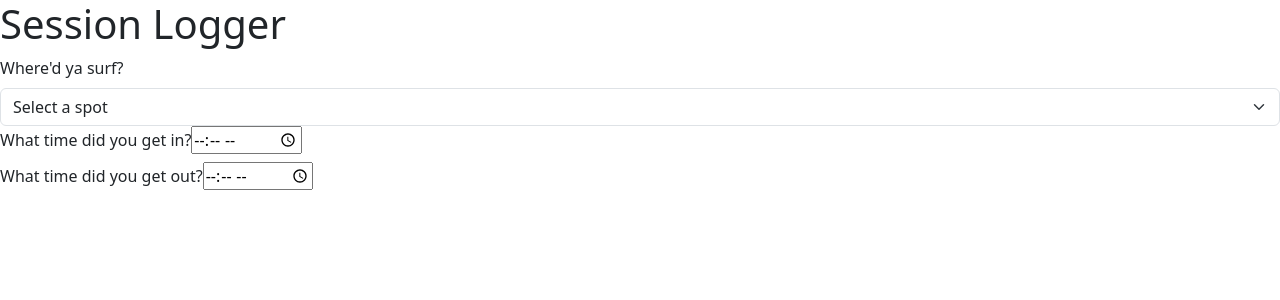
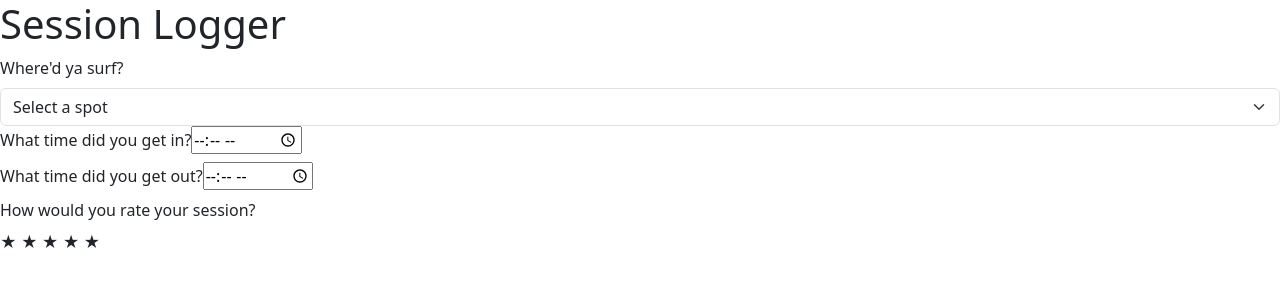
Before and after one commit to shindelr/Session-Logger-Frontend, a React (Vite) app in the folder session-logger-frontend/: page / in a window 1280 px wide. Shown: the top 300 px of the page. Built offline with nearby package versions, Linux system fonts and the light colour scheme.

Commit message:
Implemented the star rating button cluster

```diff
--- a/session-logger-frontend/index.html
+++ b/session-logger-frontend/index.html
@@ -12,5 +12,6 @@
     <script src="https://cdn.jsdelivr.net/npm/bootstrap@5.3.3/dist/js/bootstrap.bundle.min.js" integrity="sha384-YvpcrYf0tY3lHB60NNkmXc5s9fDVZLESaAA55NDzOxhy9GkcIdslK1eN7N6jIeHz" crossorigin="anonymous"></script>
     <script src="https://cdn.jsdelivr.net/npm/@popperjs/core@2.11.8/dist/umd/popper.min.js" integrity="sha384-I7E8VVD/ismYTF4hNIPjVp/Zjvgyol6VFvRkX/vR+Vc4jQkC+hVqc2pM8ODewa9r" crossorigin="anonymous"></script>
     <script src="https://cdn.jsdelivr.net/npm/bootstrap@5.3.3/dist/js/bootstrap.min.js" integrity="sha384-0pUGZvbkm6XF6gxjEnlmuGrJXVbNuzT9qBBavbLwCsOGabYfZo0T0to5eqruptLy" crossorigin="anonymous"></script>
+
   </body>
 </html>
--- a/session-logger-frontend/package.json
+++ b/session-logger-frontend/package.json
@@ -11,12 +11,14 @@
   },
   "dependencies": {
     "bootstrap": "^5.3.3",
+    "jquery": "^3.7.1",
     "react": "^18.2.0",
     "react-datepicker": "^6.5.0",
     "react-dom": "^18.2.0",
     "react-time-picker": "^6.6.0"
   },
   "devDependencies": {
+    "@types/jquery": "^3.5.29",
     "@types/react": "^18.2.66",
     "@types/react-dom": "^18.2.22",
     "@typescript-eslint/eslint-plugin": "^7.2.0",
--- a/session-logger-frontend/src/App.tsx
+++ b/session-logger-frontend/src/App.tsx
@@ -1,6 +1,8 @@
 import "./App.css";
 import "bootstrap/dist/css/bootstrap.css";
-import 'bootstrap/dist/js/bootstrap.bundle.min.js';
+import "bootstrap/dist/js/bootstrap.bundle.min.js";
+import "bootstrap/dist/css/bootstrap.min.css";
+
 import Header from "./components/Header";
 import InputForm from "./components/InputForm";
 
@@ -8,7 +10,7 @@ function App() {
   return (
     <>
       <Header>Session Logger</Header>
-      <InputForm/>
+      <InputForm />
     </>
   );
 }
--- a/session-logger-frontend/src/components/InputForm.tsx
+++ b/session-logger-frontend/src/components/InputForm.tsx
@@ -2,9 +2,9 @@
 // containing a dropdown for surf spots, two input fields for time, a star rating,
 // and a submit button.
 
-import DropdownMenu from "./DropdownMenu";
 import SelectMenu from "./SelectMenu";
 import TimeInput from "./timeInput";
+import StarRater from "./StarRater";
 
 const InputForm = () => {
   const surfSpots: string[] = ["Agate Beach", "Otter Rock", "South Beach"];
@@ -12,19 +12,26 @@ const InputForm = () => {
   return (
     <form>
       <div className="mb-3">
-        <label className="form-label"> Where'd ya surf?</label>
-        {/* <DropdownMenu inputName="Select a spot" itemArray={surfSpots} /> */}
-        <SelectMenu itemsArray={surfSpots}/>
+        <div id="spot-select-container">
+          <label className="form-label"> Where'd ya surf?</label>
+          <SelectMenu itemsArray={surfSpots} />
+        </div>
 
-        <div>
+        <div id="time-in-container">
           <label className="form-label"> What time did you get in?</label>
           <TimeInput />
         </div>
 
-        <div>
+        <div id="time-out-container">
           <label className="form-label"> What time did you get out?</label>
           <TimeInput />
         </div>
+
+        <div id="sesh-rating-container">
+            <label className="form-label">How would you rate your session?</label>
+            <StarRater />
+         </div>
+
       </div>
     </form>
   );
--- /dev/null
+++ b/session-logger-frontend/src/components/StarRater.tsx
@@ -0,0 +1,29 @@
+// Creates a five star rating system for the input form.
+
+import { useState } from "react";
+
+const StarRater = () => {
+  const [rating, setRating] = useState(1);
+  const starArray: number[] = [0, 1, 2, 3, 4];
+
+  const handleClick = (starIndex: number) => {
+    setRating(starIndex);
+    console.log(starIndex);
+  };
+
+  return (
+    <div id="star-rating>">
+      {starArray.map((_, index) => (
+        <span
+          key={index}
+          className={index < rating ? "star-filled" : "star"}
+          onClick={() => handleClick(index + 1)}
+        >
+          &#9733; {/* This number creates the star shape itself */}
+        </span>
+      ))}
+    </div>
+  );
+};
+
+export default StarRater;
```
Also changed, not shown: 1 other file (tests, documents, lock files or other folders).
